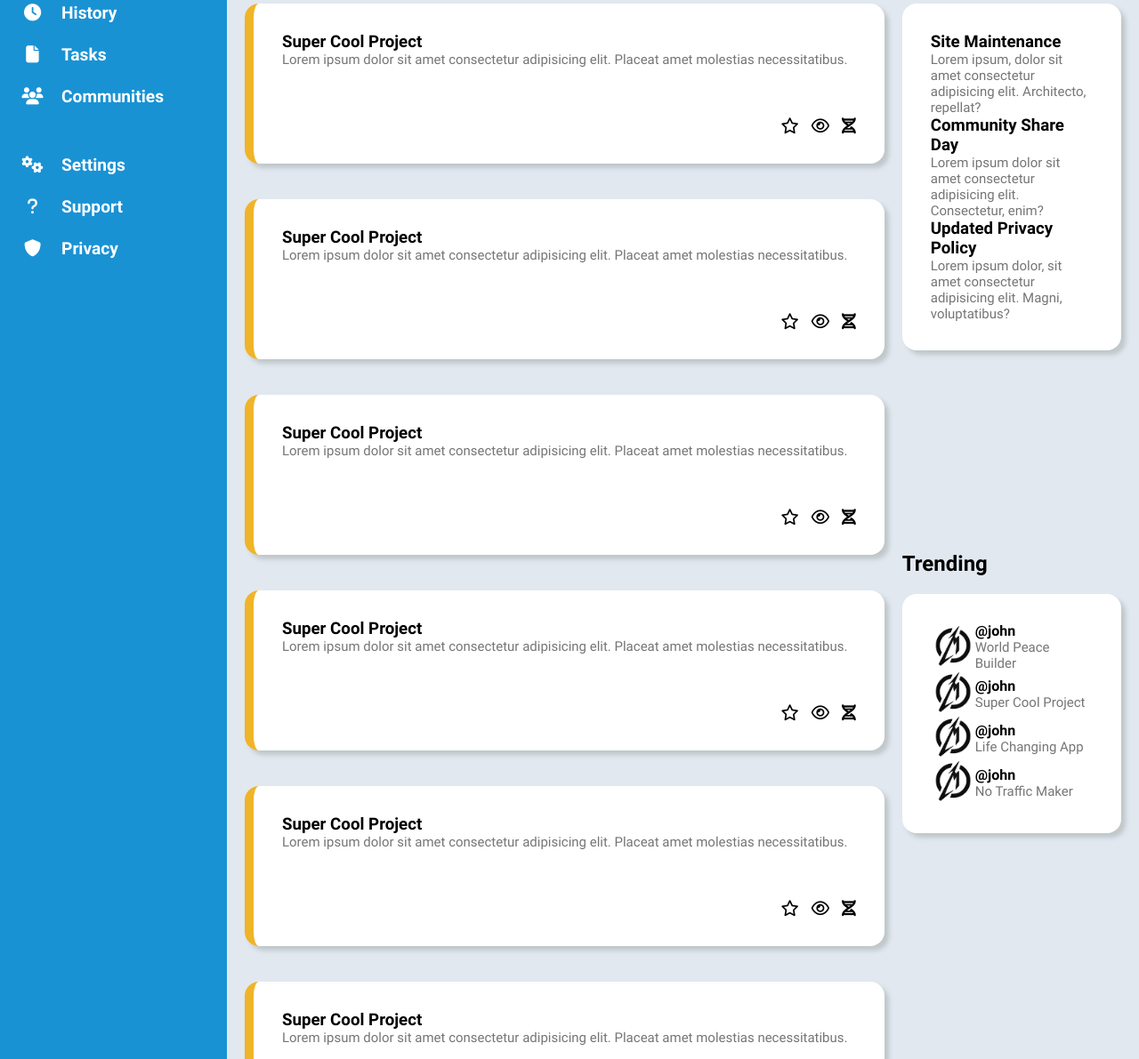
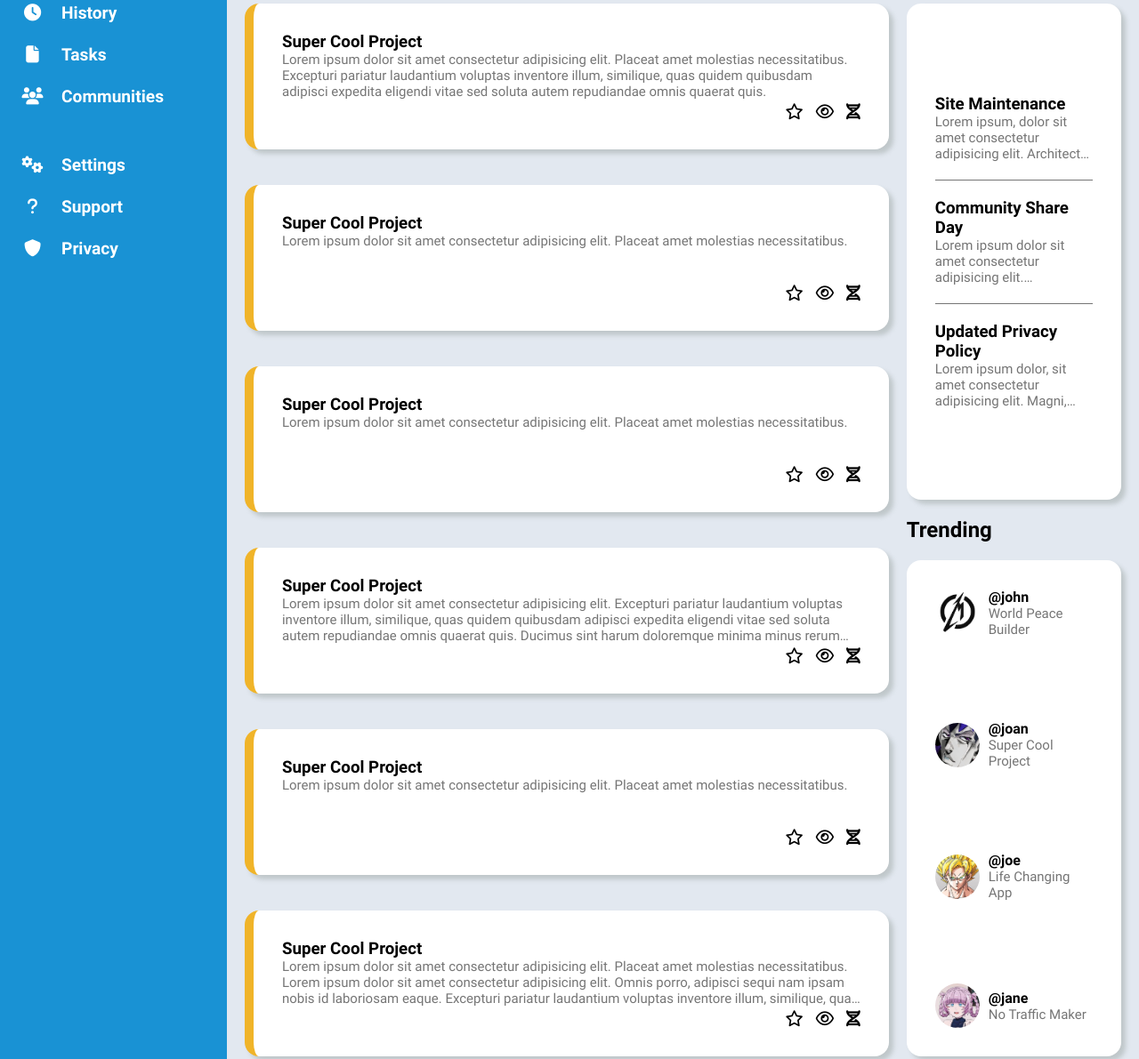
Before and after one commit to Mathboss42/odin-admin-dashboard, a plain HTML site: page index.html in a window 1280 px wide. Shown: the part 250-1441 px from the top of the page at 89% size. Drawn offline with Linux system fonts and the light colour scheme.

Commit message:
Complete layout and styling

```diff
--- a/index.html
+++ b/index.html
@@ -62,7 +62,10 @@
                 <div class="card">
                     <div class="text">
                         <h3>Super Cool Project</h3>
-                        <p class="desc">Lorem ipsum dolor sit amet consectetur adipisicing elit. Placeat amet molestias necessitatibus.</p>
+                        <p class="desc">Lorem ipsum dolor sit amet consectetur adipisicing elit. Placeat amet molestias necessitatibus.
+                            Excepturi pariatur laudantium voluptas inventore illum, similique,
+                            quas quidem quibusdam adipisci expedita eligendi vitae sed soluta autem repudiandae omnis quaerat quis.
+                        </p>
                     </div>
                     <div class="icons">
                         <i class="fa-regular fa-star"></i>
@@ -95,7 +98,11 @@
                 <div class="card">
                     <div class="text">
                         <h3>Super Cool Project</h3>
-                        <p class="desc">Lorem ipsum dolor sit amet consectetur adipisicing elit. Placeat amet molestias necessitatibus.</p>
+                        <p class="desc">Lorem ipsum dolor sit amet consectetur adipisicing elit.
+                            Excepturi pariatur laudantium voluptas inventore illum, similique,
+                            quas quidem quibusdam adipisci expedita eligendi vitae sed soluta autem repudiandae omnis quaerat quis.
+                            Ducimus sint harum doloremque minima minus rerum dolorem placeat maxime quod.
+                            Placeat amet molestias necessitatibus.</p>
                     </div>
                     <div class="icons">
                         <i class="fa-regular fa-star"></i>
@@ -117,7 +124,13 @@
                 <div class="card">
                     <div class="text">
                         <h3>Super Cool Project</h3>
-                        <p class="desc">Lorem ipsum dolor sit amet consectetur adipisicing elit. Placeat amet molestias necessitatibus.</p>
+                        <p class="desc">Lorem ipsum dolor sit amet consectetur adipisicing elit. Placeat amet molestias necessitatibus.
+                            Lorem ipsum dolor sit amet consectetur adipisicing elit.
+                            Omnis porro, adipisci sequi nam ipsam nobis id laboriosam eaque.
+                            Excepturi pariatur laudantium voluptas inventore illum, similique,
+                            quas quidem quibusdam adipisci expedita eligendi vitae sed soluta autem repudiandae omnis quaerat quis.
+                            Ducimus sint harum doloremque minima minus rerum dolorem placeat maxime quod.
+                        </p>
                     </div>
                     <div class="icons">
                         <i class="fa-regular fa-star"></i>
@@ -130,17 +143,21 @@
         <div class="announcements">
             <h2>Announcements</h2>
             <div class="card">
-                <div>
+                <div class="announcement">
                     <h3>Site Maintenance</h3>
                     <p class="desc">Lorem ipsum, dolor sit amet consectetur adipisicing elit. Architecto, repellat?</p>
                 </div>
-                <div>
+                <div class="announcement">
                     <h3>Community Share Day</h3>
                     <p class="desc">Lorem ipsum dolor sit amet consectetur adipisicing elit. Consectetur, enim?</p>
                 </div>
-                <div>
+                <div class="announcement">
                     <h3>Updated Privacy Policy</h3>
-                    <p class="desc">Lorem ipsum dolor, sit amet consectetur adipisicing elit. Magni, voluptatibus?</p>
+                    <p class="desc">Lorem ipsum dolor, sit amet consectetur adipisicing elit. Magni, voluptatibus?
+                        Lorem ipsum dolor, sit amet consectetur adipisicing elit.
+                        Eveniet consequatur asperiores nemo non ab cumque quibusdam veniam, omnis suscipit ipsa voluptatem molestias veritatis magni cupiditate, dolor sit dolores necessitatibus?
+                        Ducimus placeat repellendus sit reiciendis doloribus nam, quia culpa modi qui vero ad reprehenderit ab sequi minima fuga temporibus pariatur facere?
+                    </p>
                 </div>
             </div>
         </div>
@@ -155,23 +172,23 @@
                     </div>
                 </div>
                 <div class="user">
-                    <img class="profile-pic" src="img/profile-pic.jpg" alt="profile-pic">
+                    <img class="profile-pic" src="img/jojo.jpg" alt="profile-pic">
                     <div class="user-desc">
-                        <p>@john</p>
+                        <p>@joan</p>
                         <p class="desc">Super Cool Project</p>
                     </div>
                 </div>
                 <div class="user">
-                    <img class="profile-pic" src="img/profile-pic.jpg" alt="profile-pic">
+                    <img class="profile-pic" src="img/goku.jpg" alt="profile-pic">
                     <div class="user-desc">
-                        <p>@john</p>
+                        <p>@joe</p>
                         <p class="desc">Life Changing App</p>
                     </div>
                 </div>
                 <div class="user">
-                    <img class="profile-pic" src="img/profile-pic.jpg" alt="profile-pic">
+                    <img class="profile-pic" src="img/nazuna.png" alt="profile-pic">
                     <div class="user-desc">
-                        <p>@john</p>
+                        <p>@jane</p>
                         <p class="desc">No Traffic Maker</p>
                     </div>
                 </div>
--- a/styles.css
+++ b/styles.css
@@ -1,4 +1,4 @@
-/* FONTS */
+/* ------------------------------------------------------- FONTS ------------------------------------------------------- */
 
 @font-face {
     font-family: roboto-bold;
@@ -12,7 +12,7 @@
 
 
 
-/* GLOBAL */
+/* ------------------------------------------------------- GLOBAL ------------------------------------------------------- */
 
 * {
     font-family: roboto-bold, sans-serif;
@@ -25,12 +25,13 @@ body {
     background-color: #e2e8f0;
     display: grid;
     grid-template-columns: 1fr 5fr;
-    height: 100vh;
+    /* height: 100vh; */
 }
 
 .profile-pic {
-    max-width: 50px;
-    border-radius: 25px;
+    height: 50px;
+    width: 50px;
+    border-radius: 50%;
 }
 
 .profile-pic-big {
@@ -39,8 +40,7 @@ body {
 }
 
 
-
-/* HEADER */
+/* ------------------------------------------------------- HEADER ------------------------------------------------------- */
 
 .header {
     background-color: #fff;
@@ -100,6 +100,16 @@ button {
     margin-left: 32px;
 }
 
+button:hover {
+    cursor: pointer;
+    background-color: #34abeb;
+}
+
+button:active {
+    background-color: #177aaf;
+    box-shadow: inset 5px 5px 2px 0px #0f5d86;
+}
+
 .row-one > .right > * {
     margin-left: 24px;
 }
@@ -113,7 +123,7 @@ button {
 }
 
 
-/* SIDEBAR */
+/* ------------------------------------------------------- SIDEBAR ------------------------------------------------------- */
 
 .sidebar {
     color: #fff;
@@ -151,29 +161,36 @@ li > i {
     text-align: center;
 }
 
+li:hover {
+    cursor: pointer;
+    text-decoration: underline;
+}
 
 
-/* MAIN CONTENT */
+
+/* ------------------------------------------------------- MAIN CONTENT ------------------------------------------------------- */
 
 .main-content {
     grid-column: 2 / 3;
     display: grid;
     grid-template-columns: 3fr 1fr;
     grid-template-rows: 1fr 1fr;
-    padding: 50px 20px 0px 20px;
+    padding: 50px 20px 20px 20px;
     align-content: space-around;
+    gap: 20px;
 }
 
 .projects {
     grid-row: 1 / 3;
+    display: grid;
+    grid-template-rows: min-content auto;
 }
 
 .project-cards {
     display: grid;
     grid-template-columns: repeat(auto-fit, minmax(400px, 1fr));
-    grid-auto-rows: minmax(200px, 1fr);
+    grid-auto-rows: 1fr;
     gap: 20px;
-    margin-right: 20px;
 }
 
 .project-cards > .card {
@@ -184,6 +201,7 @@ li > i {
 }
 
 .icons {
+    padding-top: 5px;
     align-self: flex-end;
 }
 
@@ -203,10 +221,58 @@ li > i {
 .user {
     display: flex;
     align-items: center;
+    margin-bottom: 20px;
+}
+
+.user-desc {
+    margin-left: 10px;
+}
+
+.trending {
+    display: grid;
+    grid-template-rows: min-content auto;
+}
+
+.trending .user:last-child {
+    margin: 0;
+}
+
+.trending > .card {
+    display: flex;
+    flex-direction: column;
+    justify-content: space-between;
 }
 
 .desc {
     color: #757575;
     font-size: 15px;
     font-family: roboto-regular, sans-serif;
+    display: -webkit-box;
+    -webkit-line-clamp: 3;
+    -webkit-box-orient: vertical;
+    overflow: hidden;
+    text-overflow: ellipsis;
 }
+
+.announcements {
+    display: grid;
+    grid-template-rows: min-content auto;
+}
+
+.announcements > .card {
+    display: flex;
+    flex-direction: column;
+    justify-content: center;
+}
+
+.announcement {
+    padding-bottom: 20px;
+    border-bottom: 1px solid #757575;
+    margin-bottom: 20px;
+}
+
+.announcement:last-child {
+    padding-bottom: 0;
+    border: none;
+    margin: 0;
+}
```
Also changed, not shown: img/goku.jpg (added), img/jojo.jpg (added), img/nazuna.png (added).
